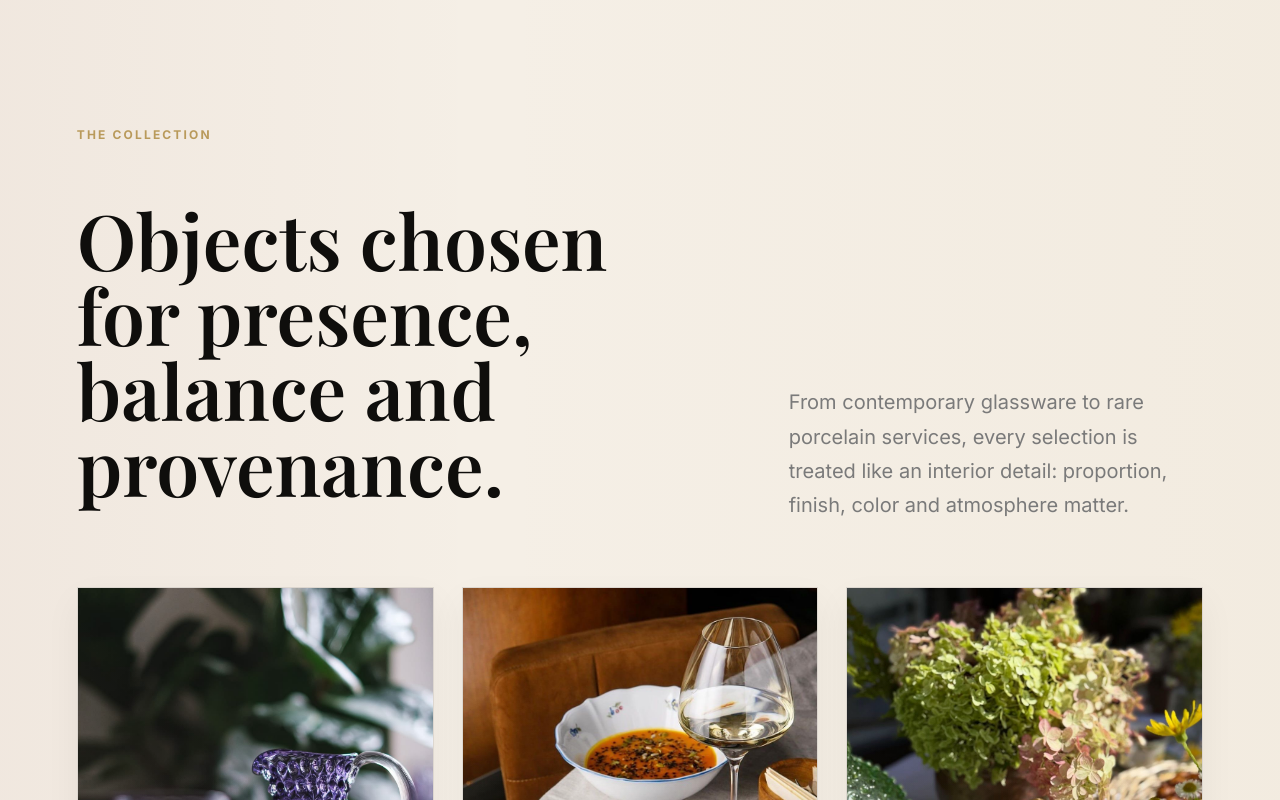
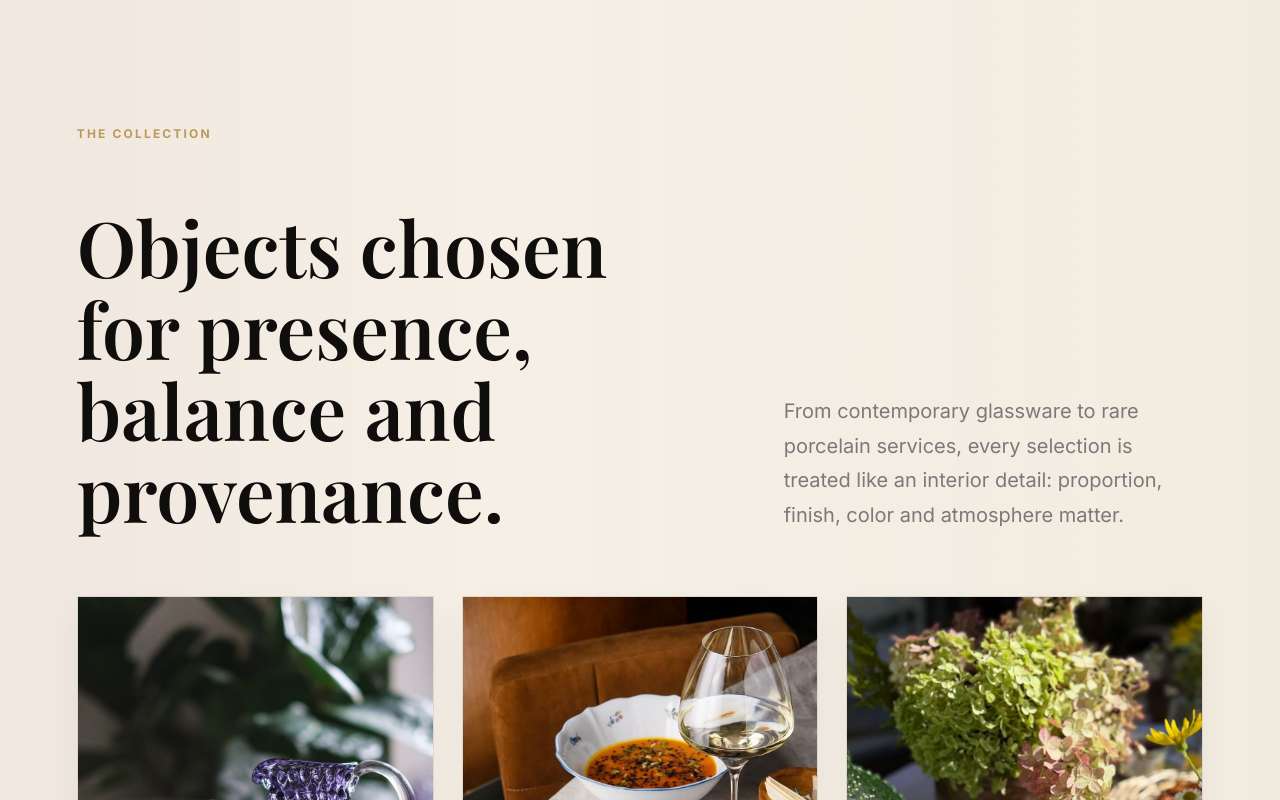
Before and after one commit to Amir-Frontender/CDL, a Next.js app: page /en in a window 1280 px wide. Shown: the part 1620-2420 px from the top of the page. Built offline with nearby package versions, Linux system fonts and the light colour scheme; a web font is replaced by a local one.

Commit message:
Fix section heading spacing and alignment

```diff
--- a/components/ui/SectionHeading/SectionHeading.module.css
+++ b/components/ui/SectionHeading/SectionHeading.module.css
@@ -1,14 +1,18 @@
 .heading {
   display: grid;
   grid-template-columns: minmax(0, 0.95fr) minmax(280px, 0.62fr);
-  gap: clamp(28px, 6vw, 84px);
+  gap: clamp(30px, 5vw, 72px);
   align-items: end;
   margin-bottom: clamp(34px, 5vw, 68px);
 }
 
 .heading > :global(.eyebrow) {
   grid-column: 1 / -1;
-  margin-bottom: -18px;
+  margin-bottom: 0;
+}
+
+.heading h2 {
+  margin-bottom: 0;
 }
 
 .copy {
@@ -18,10 +22,20 @@
 }
 
 .centered {
-  display: block;
-  max-width: 780px;
+  display: grid;
+  grid-template-columns: 1fr;
+  justify-items: center;
+  max-width: min(1180px, 100%);
+  gap: 18px;
   margin-inline: auto;
   text-align: center;
+}
+
+.centered h2 {
+  grid-column: 1 / -1;
+  max-width: min(1080px, 100%);
+  margin-inline: auto;
+  text-wrap: balance;
 }
 
 .centered .copy {
@@ -34,7 +48,7 @@
   }
 
   .heading > :global(.eyebrow) {
-    margin-bottom: -8px;
+    margin-bottom: 0;
   }
 }
 
--- a/styles/typography.css
+++ b/styles/typography.css
@@ -24,12 +24,12 @@ h1 {
 h2 {
   margin-bottom: 20px;
   font-size: clamp(38px, 6vw, 82px);
-  line-height: 0.98;
+  line-height: 1.06;
 }
 
 h3 {
   font-size: clamp(24px, 2vw, 31px);
-  line-height: 1.1;
+  line-height: 1.16;
 }
 
 p {
--- a/styles/utilities.css
+++ b/styles/utilities.css
@@ -1,5 +1,6 @@
 .section {
   padding: var(--section-y) var(--page-gutter);
+  scroll-margin-top: 92px;
 }
 
 .eyebrow {
```
